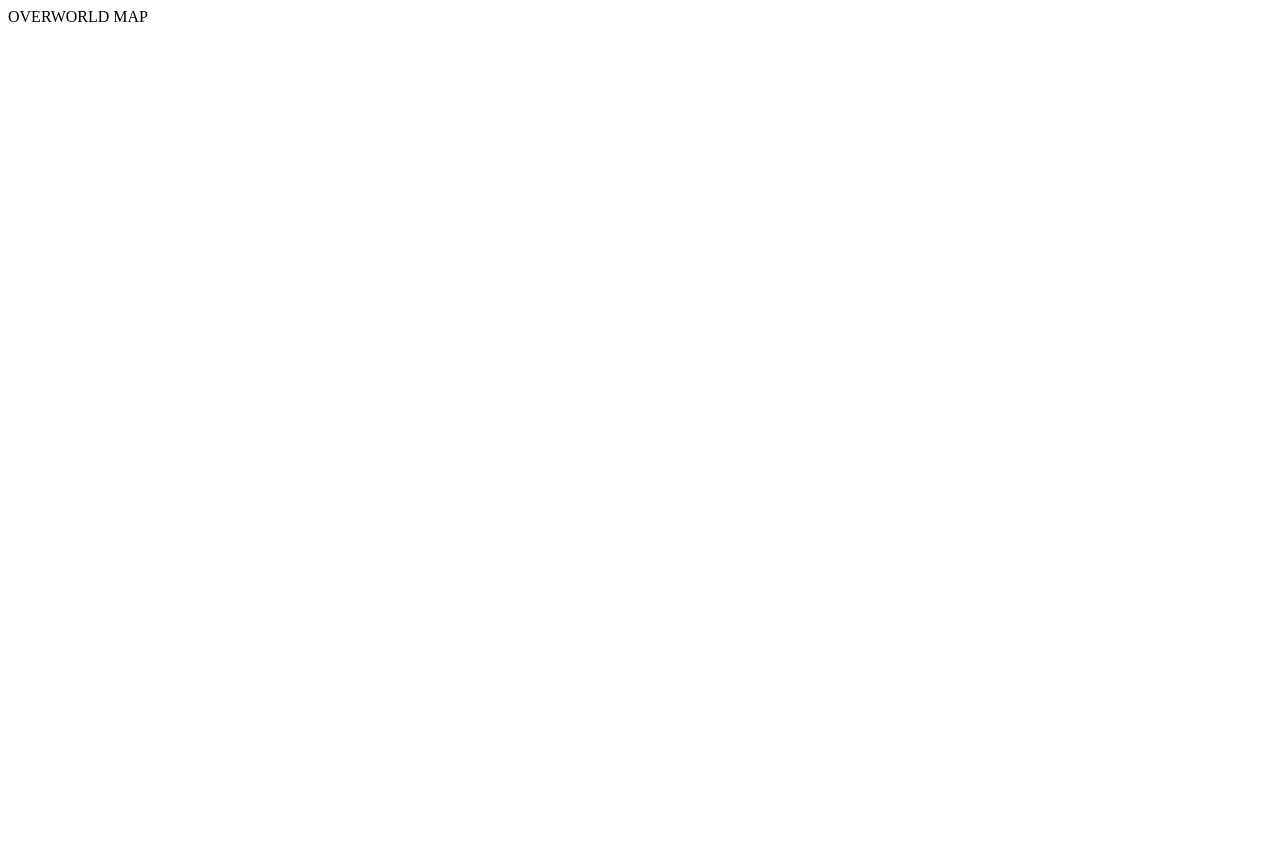
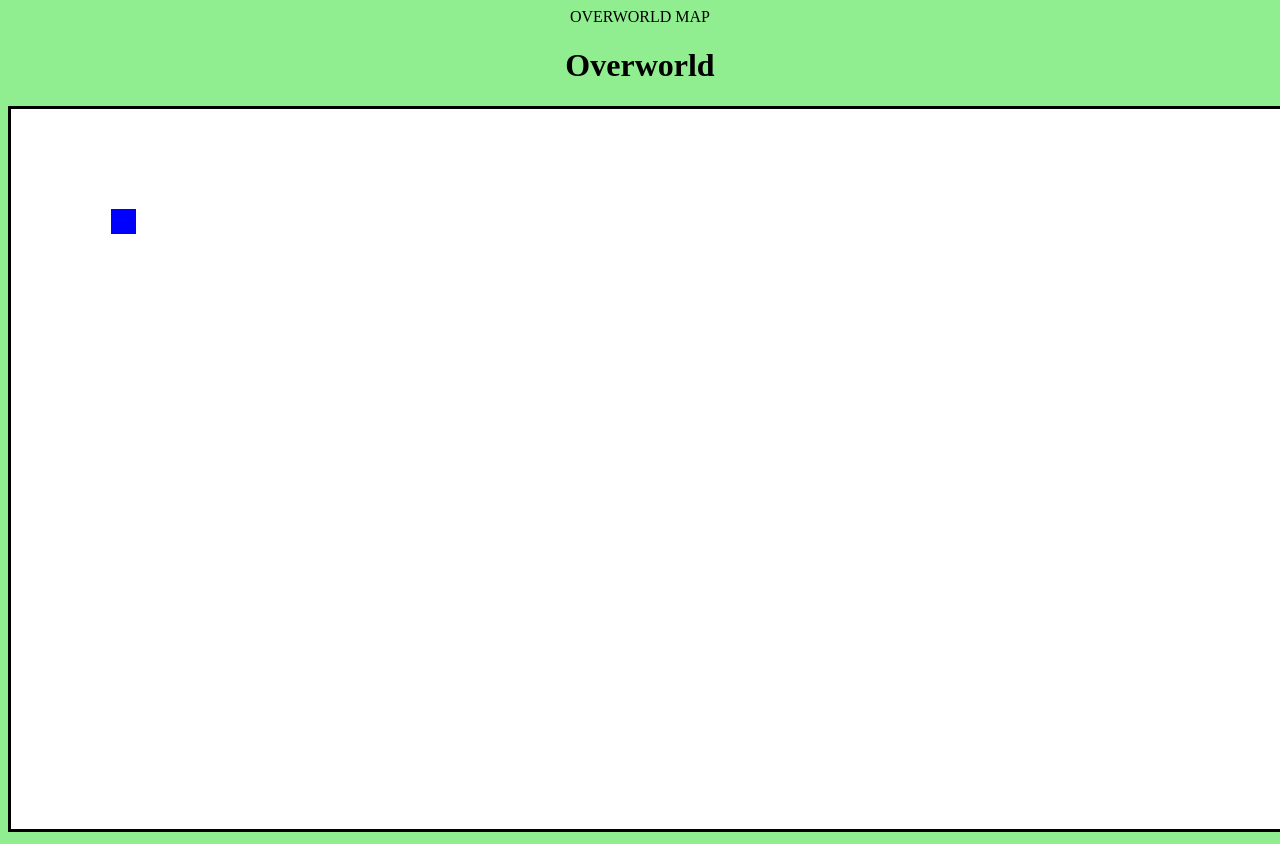
Before and after one commit to juanskysword/Starry_Cloud, a website: page Public/overworld.html in a window 1280 px wide. Before the commit the page ends 800 px from the top, so only its background shows below. Drawn offline with Linux system fonts and the light colour scheme.

Commit message:
movement

```diff
--- /dev/null
+++ b/Public/Js/index.js
@@ -0,0 +1,80 @@
+// drawing variables
+let canvas;
+let ctx;
+
+// Game Variables
+
+let gameLoop;
+let player;
+
+//input variables (movement)
+let upKey;
+let rightKey;
+let downKey;
+let leftKey;
+
+// //Runs once page loads
+window.onload = function () {
+  //give it a variable
+  canvas = document.getElementById("overworld-canvas");
+  ctx = canvas.getContext("2d");
+
+  // ctx will be like the brush to draw on the canvas
+  ctx.fillStyle = "white";
+  // x, y, width, height
+  ctx.fillRect(0, 0, 1280, 720);
+
+  // ------ Player Load -------
+  player = new Player(100, 100);
+
+  // game loop
+  ///    1000 = 1s  30 is the number its printing like framerates
+  gameLoop = setInterval(step, 1000 / 30);
+
+  /// SETUP INPUTS
+
+  setupInputs();
+};
+
+function step() {
+  // console.log("step")
+  player.step();
+
+  //draw everything
+  draw();
+}
+
+function draw() {
+  //clear the canvas
+  ctx.fillStyle = "white";
+  ctx.fillRect(0, 0, 1280, 720);
+
+  //player drawn
+  player.draw();
+}
+
+// Giving WASD / Arrow Movement inputs
+function setupInputs() {
+  document.addEventListener("keydown", function(event) {
+    if (event.key === "w" || event.key === "ArrowUp") {
+      upKey = true;
+    } else if (event.key === "a" || event.key === "ArrowLeft") {
+      leftKey = true;
+    } else if (event.key === "s" || event.key === "ArrowDown") {
+      downKey = true;
+    } else if (event.key === "d" || event.key === "ArrowRight") {
+      rightKey = true;
+    }
+  });
+  document.addEventListener("keyup", function(event) {
+    if (event.key === "w" || event.key === "ArrowUp") {
+      upKey = false;
+    } else if (event.key === "a" || event.key === "ArrowLeft") {
+      leftKey = false;
+    } else if (event.key === "s" || event.key === "ArrowDown") {
+      downKey = false;
+    } else if (event.key === "d" || event.key === "ArrowRight") {
+      rightKey = false;
+    }
+  });
+}
--- /dev/null
+++ b/Public/Js/player.js
@@ -0,0 +1,47 @@
+//player Movement and placement
+function Player(x, y) {
+  this.x = x;
+  this.y = y;
+  //horizontal speed
+  this.xspeed = 0;
+  // vertical speed up and down
+  this.yspeed= 0;
+   // smooth transiction for when the player stops (Higher slows them down slower / Lower makes them stop instally)
+  this.friction = 0.6;
+  this.maxSpeed = 10;
+  this.width = 25;
+  this.height = 25;
+  this.active = true;
+
+  this.step = function () {
+      //Movement
+    if (this.active) {
+        //horizontal movement
+        if (!leftKey && !rightKey || leftKey && rightKey) {
+            // Slowdown
+            this.xspeed *= this.friction;
+        } else if (rightKey) {
+            // Move Right
+            this.xspeed ++;
+        } else if (leftKey) {
+            // Move Left
+            this.xspeed --;
+        }
+        //vertical movement
+    if (upKey && !downKey)
+        //correct speed
+        if (this.xspeed > this.maxSpeed) {
+            this.xspeed = this.maxSpeed;
+        } else if ( this.xspeed < -this.maxSpeed) {
+            this.xspeed = -this.maxSpeed
+        }
+
+        this.x += this.xspeed;
+        this.y += this.yspeed;
+    }
+  };
+  this.draw = function () {
+    ctx.fillStyle = "blue";
+    ctx.fillRect(this.x, this.y, this.width, this.height);
+  };
+}
--- /dev/null
+++ b/Public/Overworld.css
@@ -0,0 +1,7 @@
+body {
+    text-align: center;
+    background-color: lightgreen;
+}
+canvas {
+    border: solid black;
+}
--- a/Public/overworld.html
+++ b/Public/overworld.html
@@ -3,11 +3,14 @@
 <head>
     <meta charset="UTF-8">
     <meta http-equiv="X-UA-Compatible" content="IE=edge">
-    <meta name="viewport" content="width=device-width, initial-scale=1.0">
-    <title>Document</title>
+    <title>StarryNight</title>
+    <link rel="stylesheet" href="Overworld.css">
+    <script src="Js/index.js"></script>
+    <script src="Js/player.js"></script>
 </head>
 OVERWORLD MAP
 <body>
-
+    <h1>Overworld</h1>
+    <canvas width=1280 height=720 id="overworld-canvas"></canvas>
 </body>
 </html>
```
